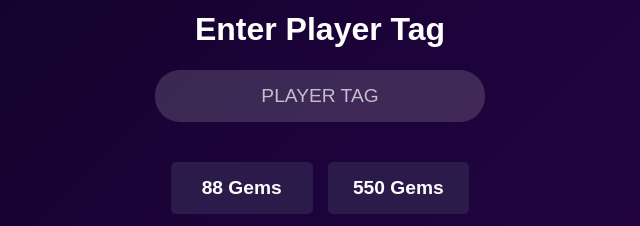
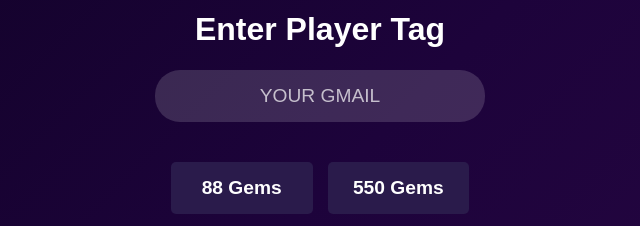
Before and after one commit to ANISH-AXE/Anish_Axe, a plain HTML site: page coc-topup-list.html in a window 1280 px wide. Shown: the part 206-432 px from the top of the page, 320-960 px from the left. Drawn offline with Linux system fonts and the light colour scheme.

Commit message:
coc-topup-list.html

```diff
--- a/coc-topup-list.html
+++ b/coc-topup-list.html
@@ -183,7 +183,7 @@
 
     <div class="content">
         <h1>Enter Player Tag</h1>
-        <input type="text" id="uid" placeholder="player tag" />
+        <input type="text" id="uid" placeholder="Your Gmail" />
 
         <div class="container">
             <div class="box" onclick="selectPackage('88 GEMS- 140rs')">88 Gems</div>
```
